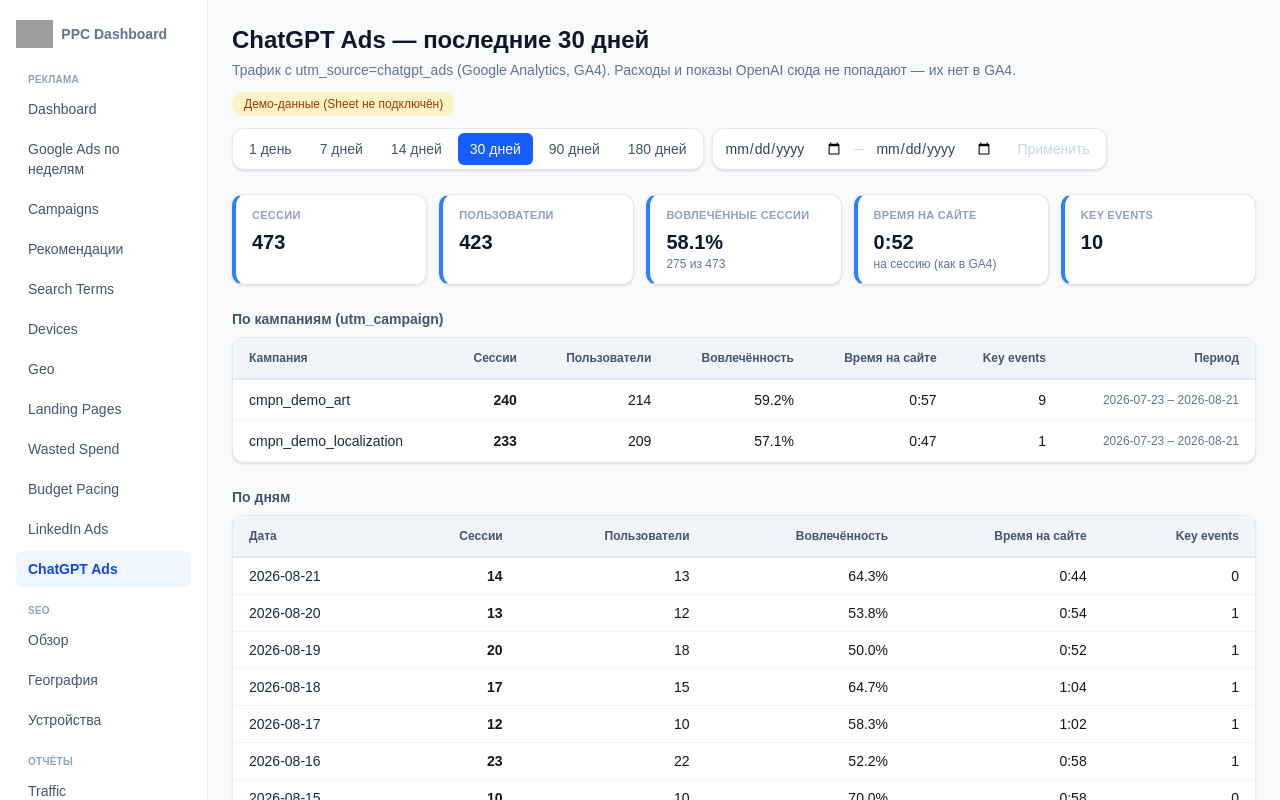
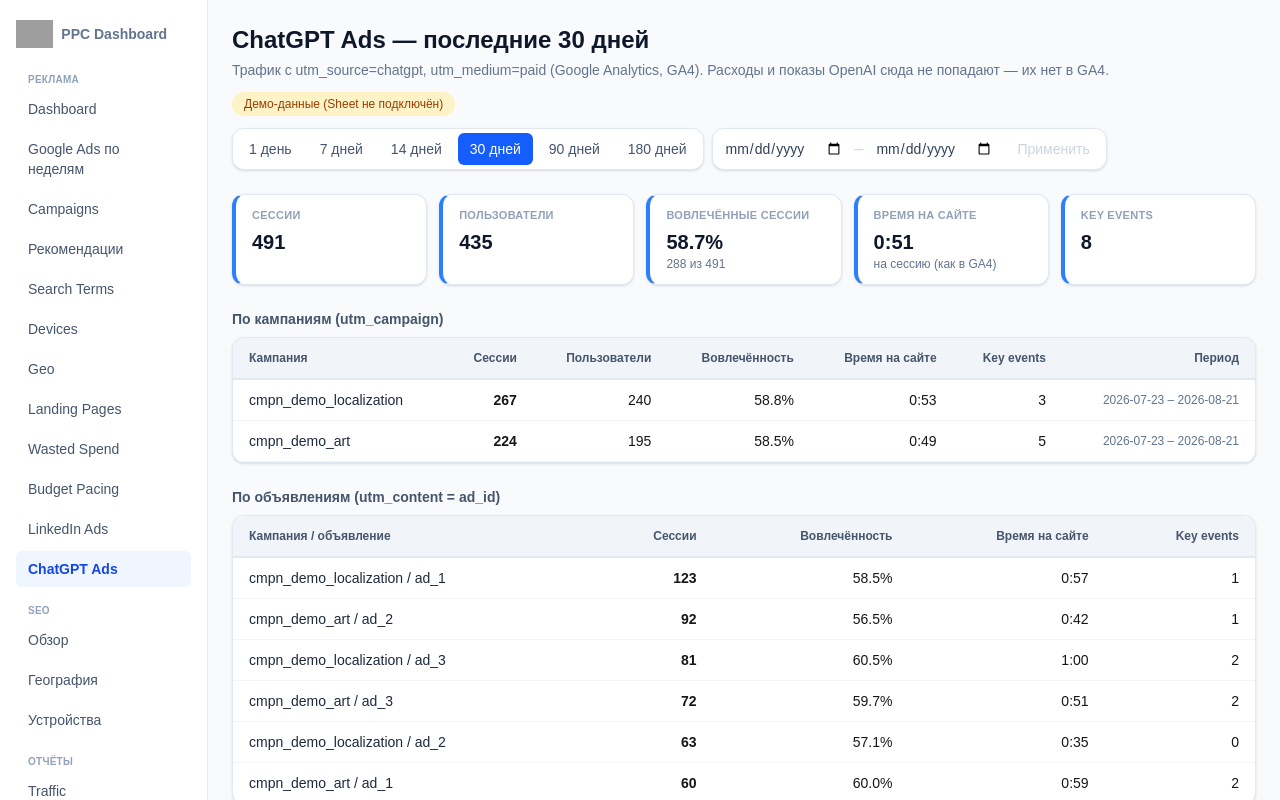
Before and after one commit to ipavlenko-byte/ppc-dashboard, a Next.js app in the folder web/: page /chatgpt-ads in a window 1280 px wide. Shown: the top 800 px of the page. Built offline with nearby package versions, Linux system fonts and the light colour scheme; grey boxes are pictures that could not be loaded.

Commit message:
ChatGPT Ads: match utm_source=chatgpt (paid), add ad-level breakdown by utm_content
Co-Authored-By: Claude Sonnet 5.5 <noreply@anthropic.com>

```diff
--- a/web/app/chatgpt-ads/page.tsx
+++ b/web/app/chatgpt-ads/page.tsx
@@ -66,6 +66,7 @@ export default async function ChatgptAdsPage({
 
   const rows = applyDateFilter(chatgptAds, filter);
   const campaigns = aggregate(rows, (r) => r.campaign);
+  const ads = aggregate(rows, (r) => `${r.campaign} / ${r.ad || "(без utm_content)"}`);
   const daily = aggregate(rows, (r) => r.date).sort((a, b) => b.name.localeCompare(a.name));
   const total = aggregate(rows, () => "ВСЕГО")[0];
   const hasUnresolved = campaigns.some((c) => isUnresolvedMacro(c.name));
@@ -76,7 +77,7 @@ export default async function ChatgptAdsPage({
         <div>
           <h1 className="text-2xl font-bold text-slate-900">ChatGPT Ads — {filter.label}</h1>
           <p className="mt-1 text-sm text-slate-500">
-            Трафик с utm_source=chatgpt_ads (Google Analytics, GA4). Расходы и показы OpenAI сюда не попадают — их нет
+            Трафик с utm_source=chatgpt, utm_medium=paid (Google Analytics, GA4). Расходы и показы OpenAI сюда не попадают — их нет
             в GA4.
           </p>
         </div>
@@ -165,6 +166,38 @@ export default async function ChatgptAdsPage({
           </div>
 
           <div className="flex flex-col gap-2">
+            <h2 className="text-sm font-semibold text-slate-600">По объявлениям (utm_content = ad_id)</h2>
+            <div className="overflow-x-auto rounded-xl border border-slate-200 bg-white shadow-sm">
+              <table className="w-full min-w-[700px] text-sm tabular-nums">
+                <thead>
+                  <tr>
+                    <th className={`${HEAD} text-left`}>Кампания / объявление</th>
+                    <th className={`${HEAD} text-right`}>Сессии</th>
+                    <th className={`${HEAD} text-right`}>Вовлечённость</th>
+                    <th className={`${HEAD} text-right`}>Время на сайте</th>
+                    <th className={`${HEAD} text-right`}>Key events</th>
+                  </tr>
+                </thead>
+                <tbody>
+                  {ads.map((a) => (
+                    <tr key={a.name} className="border-b border-slate-100 hover:bg-blue-50/60">
+                      <td className="px-4 py-2.5 font-medium text-slate-800">{a.name}</td>
+                      <td className="px-4 py-2.5 text-right font-semibold">{fmtInt(a.sessions)}</td>
+                      <td className="px-4 py-2.5 text-right">
+                        {engagementRate(a) === null ? "—" : fmtPct(engagementRate(a)!)}
+                      </td>
+                      <td className="px-4 py-2.5 text-right">
+                        {avgEngagement(a) === null ? "—" : fmtDuration(avgEngagement(a)!)}
+                      </td>
+                      <td className="px-4 py-2.5 text-right">{fmtInt(a.keyEvents)}</td>
+                    </tr>
+                  ))}
+                </tbody>
+              </table>
+            </div>
+          </div>
+
+          <div className="flex flex-col gap-2">
             <h2 className="text-sm font-semibold text-slate-600">По дням</h2>
             <div className="max-h-[50vh] overflow-auto rounded-xl border border-slate-200 bg-white shadow-sm">
               <table className="w-full text-sm tabular-nums">
--- a/web/lib/mockData.ts
+++ b/web/lib/mockData.ts
@@ -582,6 +582,7 @@ export function generateMockChatgptAds(days = 30): ChatgptAdsDailyRow[] {
         engagedSessions: Math.round(sessions * (0.4 + rand() * 0.4)),
         engagementSec: Math.round(sessions * (20 + rand() * 60)),
         keyEvents: rand() > 0.85 ? 1 : 0,
+        ad: `ad_${Math.floor(rand() * 3) + 1}`,
       });
     }
   }
--- a/web/lib/sheets.ts
+++ b/web/lib/sheets.ts
@@ -74,7 +74,7 @@ const TAB_RANGES = {
   gscTotalsDaily: "gsc_totals_daily!A:E",
   ga4TrafficMonthly: "ga4_traffic_monthly!A:C",
   ga4TrafficSourcesMonthly: "ga4_traffic_sources_monthly!A:D",
-  chatgptAdsDaily: "ga4_chatgpt_ads_daily!A:G",
+  chatgptAdsDaily: "ga4_chatgpt_ads_daily!A:H",
   ga4TrafficSummaryMonthly: "ga4_traffic_summary_monthly!A:C",
   funnelMonthly: "funnel_monthly!A:C",
   funnelLeadsMonthly: "funnel_leads_monthly!A:D",
@@ -409,6 +409,7 @@ export async function fetchAllSheetData(): Promise<AllSheetData> {
         engagedSessions: num(r[4]),
         engagementSec: num(r[5]),
         keyEvents: num(r[6]),
+        ad: r[7] ?? "",
       })),
 
     ga4TrafficSummaryMonthly: tabs.ga4TrafficSummaryMonthly
--- a/web/lib/types.ts
+++ b/web/lib/types.ts
@@ -187,6 +187,7 @@ export interface ChatgptAdsDailyRow {
   engagedSessions: number;
   engagementSec: number; // суммарное время вовлечённости, секунды
   keyEvents: number;
+  ad: string; // utm_content = id объявления
 }
 
 export interface Ga4TrafficSummaryMonthlyRow {
```
Also changed, not shown: 2 other files (tests, documents, lock files or other folders).
